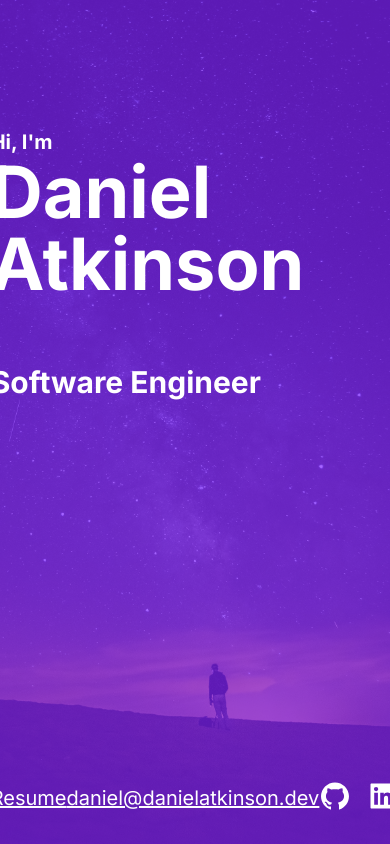
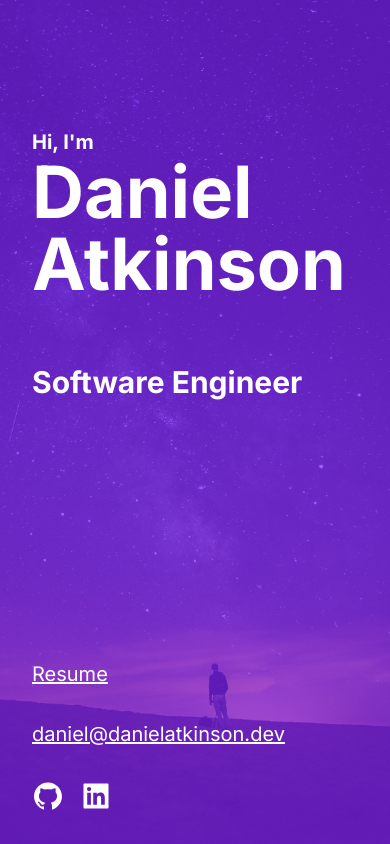
Before and after one commit to Datki11/portfolio-site, a Next.js app: page / in a window 390 px wide. Built offline with nearby package versions, Linux system fonts and the light colour scheme.

Commit message:
Stack bottom options on mobile

```diff
--- a/app/page.tsx
+++ b/app/page.tsx
@@ -33,6 +33,7 @@ export default function Home() {
           </div>
 
           <div className="w-full flex justify-between grow items-end pb-8 text-xl">
+            <div className="w-full flex flex-col md:flex-row justify-between gap-y-8">
               <CustomLink href="/Daniel_Atkinson_Resume.pdf">Resume</CustomLink>
               <CustomLink href="mailto:daniel@danielatkinson.dev">
                 daniel@danielatkinson.dev
@@ -47,6 +48,7 @@ export default function Home() {
               </div>
             </div>
           </div>
+        </div>
       </main>
     </>
   );
```
Lines whose indentation alone changed are shown as unchanged.
